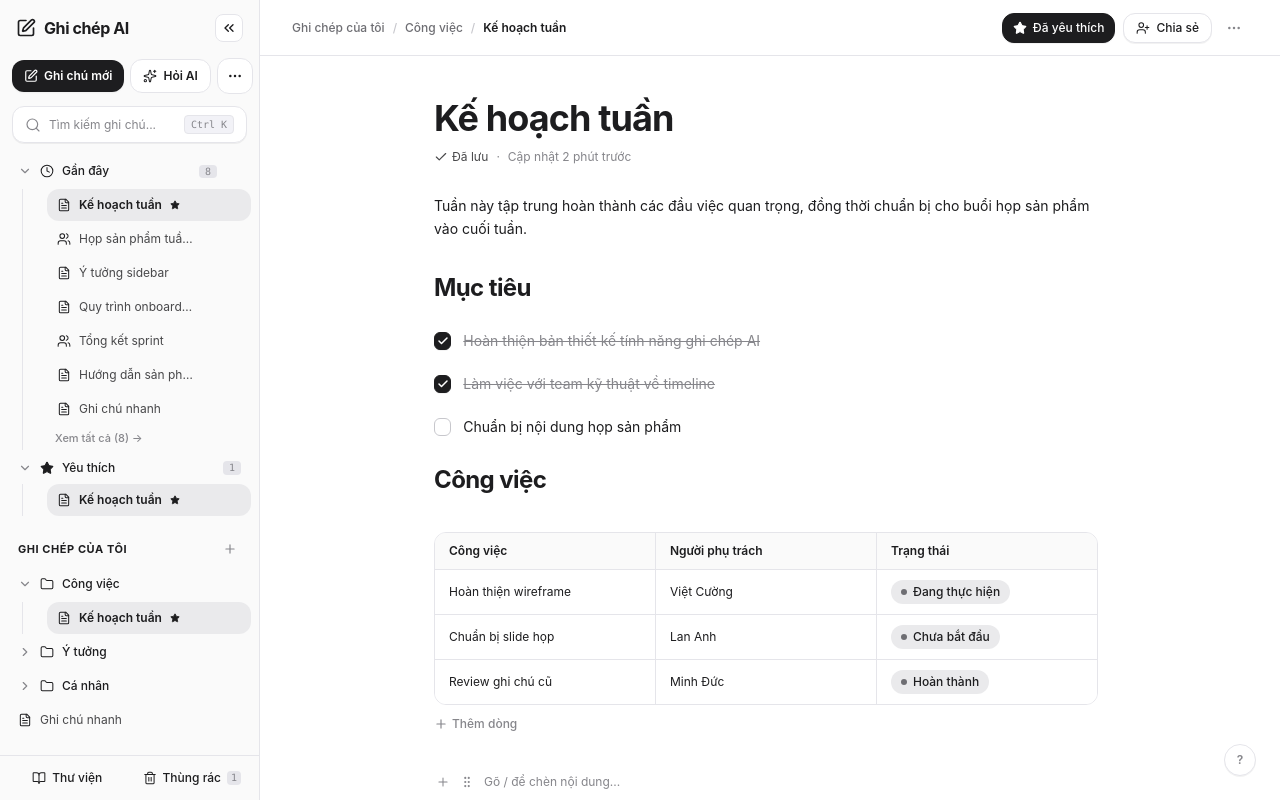
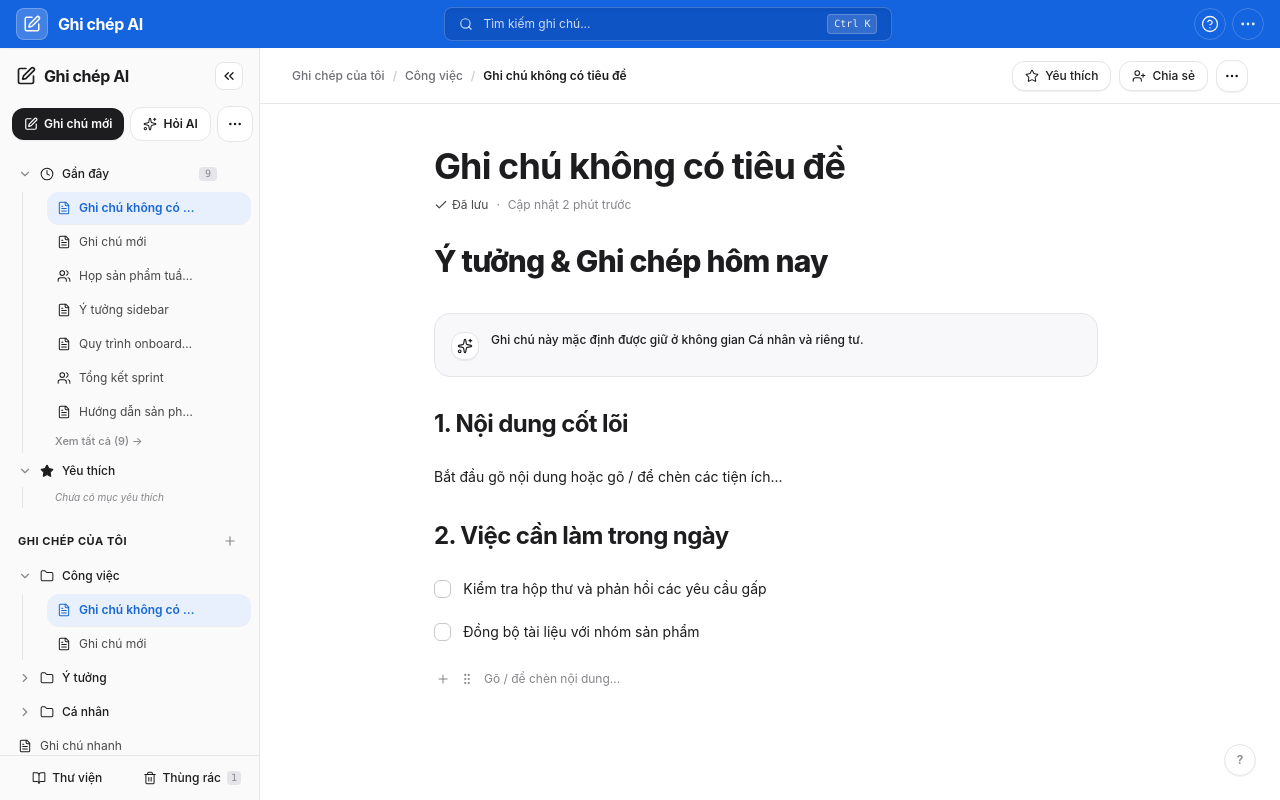
Before and after one commit to vietcuong2004/MISA-Note, a React (Vite) app: page / in a window 1280 px wide. Built offline with nearby package versions, Linux system fonts and the light colour scheme.

Commit message:
style: update UI theme and default document behavior
- Refresh UI with new header and active link styling
- Update default startup document to 'doc_untitled'
- Increment local storage keys for versioning
- Add default 'Untitled' note to initial mock data

```diff
--- a/src/App.tsx
+++ b/src/App.tsx
@@ -29,7 +29,7 @@ import { FolderModal } from './components/modals/FolderModal';
 import { MoveModal } from './components/modals/MoveModal';
 import { NewChatModal } from './components/modals/NewChatModal';
 import { SpotlightSearchModal } from './components/modals/SpotlightSearchModal';
-import { Clock, Star, FileText } from 'lucide-react';
+import { Clock, Star, FileText, SquarePen, Search, HelpCircle, MoreHorizontal } from 'lucide-react';
 
 export default function App() {
   const [documents, setDocuments] = useState<Document[]>([]);
@@ -84,8 +84,8 @@ export default function App() {
     setDocuments(storedDocs);
     setFolders(storedFlds);
 
-    // Default to 'doc_week_plan' if exists, else first document
-    const targetDoc = storedDocs.find((d) => d.id === 'doc_week_plan' && !d.isTrash) || storedDocs[0];
+    // Default to 'doc_untitled' if exists, else first document
+    const targetDoc = storedDocs.find((d) => d.id === 'doc_untitled' && !d.isTrash) || storedDocs.find((d) => d.id === 'doc_week_plan' && !d.isTrash) || storedDocs[0];
     if (targetDoc) {
       setViewState({ type: 'document', documentId: targetDoc.id });
     }
@@ -353,8 +353,58 @@ export default function App() {
       : null;
 
   return (
-    <div className="flex h-screen w-screen overflow-hidden bg-white text-[#1D1D1F] select-none font-sans">
-      {/* Sidebar matching screenshot */}
+    <div className="flex flex-col h-screen w-screen overflow-hidden bg-white text-[#1D1D1F] select-none font-sans">
+      {/* Full-width Top Header (Navbar) matching image_8502d593.png */}
+      <header className="h-12 bg-[#1463DF] px-4 flex items-center justify-between text-white shrink-0 z-30 select-none shadow-xs">
+        {/* Left: Brand Logo & Title */}
+        <div className="flex items-center gap-2.5">
+          <div className="w-8 h-8 rounded-lg bg-white/20 border border-white/25 flex items-center justify-center text-white shadow-2xs">
+            <SquarePen className="w-4.5 h-4.5 stroke-[2] text-white" />
+          </div>
+          <span className="text-white font-bold text-base tracking-tight">Ghi chép AI</span>
+        </div>
+
+        {/* Center: Search input */}
+        <div className="flex-1 max-w-md mx-4 sm:mx-8">
+          <button
+            type="button"
+            onClick={() => setIsSpotlightOpen(true)}
+            className="w-full flex items-center justify-between px-3.5 py-1.5 rounded-lg bg-[#0E51BF]/80 hover:bg-[#0E51BF] border border-white/20 text-white/90 text-xs transition-colors shadow-inner cursor-pointer"
+          >
+            <div className="flex items-center gap-2.5 min-w-0">
+              <Search className="w-3.5 h-3.5 text-white/75 shrink-0" />
+              <span className="text-white/80 text-xs truncate">Tìm kiếm ghi chú...</span>
+            </div>
+            <span className="text-[10px] font-mono px-1.5 py-0.5 rounded bg-white/15 text-white/90 border border-white/20 shrink-0">
+              Ctrl K
+            </span>
+          </button>
+        </div>
+
+        {/* Right: Help & More Options */}
+        <div className="flex items-center gap-1.5">
+          <button
+            type="button"
+            onClick={() => setIsSpotlightOpen(true)}
+            className="w-8 h-8 rounded-full border border-white/20 flex items-center justify-center text-white/90 hover:text-white hover:bg-white/15 transition-colors cursor-pointer"
+            title="Trợ giúp & Phím tắt"
+          >
+            <HelpCircle className="w-4.5 h-4.5 stroke-[1.75]" />
+          </button>
+          <button
+            type="button"
+            onClick={() => setIsSpotlightOpen(true)}
+            className="w-8 h-8 rounded-full border border-white/20 flex items-center justify-center text-white/90 hover:text-white hover:bg-white/15 transition-colors cursor-pointer"
+            title="Tùy chọn khác"
+          >
+            <MoreHorizontal className="w-4.5 h-4.5 stroke-[1.75]" />
+          </button>
+        </div>
+      </header>
+
+      {/* Main Workspace below header */}
+      <div className="flex-1 flex overflow-hidden relative">
+        {/* Sidebar matching screenshot */}
       <Sidebar
         documents={documents}
         folders={folders}
@@ -526,6 +576,7 @@ export default function App() {
           />
         )}
       </main>
+      </div>
 
       {/* Spotlight Search & Command Palette (Ctrl+K) */}
       <SpotlightSearchModal
--- a/src/components/editor/BlockEditor.tsx
+++ b/src/components/editor/BlockEditor.tsx
@@ -340,19 +340,19 @@ export const BlockEditor: React.FC<BlockEditorProps> = ({
               onToggleFavorite(doc.id);
               setDoc((prev) => ({ ...prev, isFavorite: !prev.isFavorite }));
             }}
-            className={`flex items-center gap-1.5 px-2.5 py-1.5 rounded-xl text-xs font-medium border transition-colors ios-interactive shadow-2xs cursor-pointer ${
+            className={`flex items-center gap-1.5 px-3 py-1.5 rounded-xl text-xs font-medium border transition-colors ios-interactive shadow-2xs cursor-pointer ${
               doc.isFavorite
                 ? 'bg-[#1D1D1F] text-white border-[#1D1D1F]'
-                : 'bg-white border-[#E5E5EA] text-[#6E6E73] hover:text-[#1D1D1F] hover:bg-[#F2F2F7]'
+                : 'bg-white border-[#E5E5EA] text-[#1D1D1F] hover:bg-[#F2F2F7]'
             }`}
             title={doc.isFavorite ? 'Xóa khỏi Yêu thích' : 'Thêm vào yêu thích'}
           >
             <Star
               className={`w-3.5 h-3.5 stroke-[1.75] ${
-                doc.isFavorite ? 'fill-white text-white' : ''
+                doc.isFavorite ? 'fill-white text-white' : 'text-[#1D1D1F]'
               }`}
             />
-            <span className="hidden sm:inline">
+            <span>
               {doc.isFavorite ? 'Đã yêu thích' : 'Yêu thích'}
             </span>
           </button>
@@ -370,7 +370,7 @@ export const BlockEditor: React.FC<BlockEditorProps> = ({
           <div className="relative">
             <button
               onClick={() => setShowMoreMenu(!showMoreMenu)}
-              className="p-1.5 rounded-xl text-[#86868B] hover:text-[#1D1D1F] hover:bg-[#F2F2F7] transition-colors ios-interactive cursor-pointer"
+              className="w-8 h-8 rounded-xl border border-[#E5E5EA] bg-white hover:bg-[#F2F2F7] flex items-center justify-center text-[#1D1D1F] transition-colors ios-interactive shadow-2xs cursor-pointer"
               title="Tùy chọn khác"
             >
               <MoreHorizontal className="w-4 h-4 stroke-[1.75]" />
--- a/src/components/layout/Sidebar.tsx
+++ b/src/components/layout/Sidebar.tsx
@@ -370,17 +370,17 @@ export const Sidebar: React.FC<SidebarProps> = ({
           isRenaming ? 'cursor-text' : 'cursor-grab active:cursor-grabbing'
         } ${
           isActive
-            ? 'bg-[#EAEAEC] text-[#1D1D1F] font-semibold'
+            ? 'bg-[#E8F0FE] text-[#1967D2] font-semibold shadow-2xs'
             : 'hover:bg-[#EAEAEA] text-[#48484A]'
         } ${isDragging ? 'opacity-30 border border-dashed border-[#1D1D1F] bg-[#F2F2F7]' : ''}`}
       >
         <div className="flex items-center gap-2 min-w-0 flex-1">
           {doc.icon === '💬' || doc.tags?.includes('Đoạn chat') ? (
-            <MessageSquare className="w-3.5 h-3.5 stroke-[1.75] shrink-0 text-[#1D1D1F]" />
+            <MessageSquare className={`w-3.5 h-3.5 stroke-[1.75] shrink-0 ${isActive ? 'text-[#1967D2]' : 'text-[#1D1D1F]'}`} />
           ) : doc.type === 'meeting' ? (
-            <Users className="w-3.5 h-3.5 stroke-[1.75] shrink-0 text-[#1D1D1F]" />
+            <Users className={`w-3.5 h-3.5 stroke-[1.75] shrink-0 ${isActive ? 'text-[#1967D2]' : 'text-[#1D1D1F]'}`} />
           ) : (
-            <FileText className="w-3.5 h-3.5 stroke-[1.75] shrink-0 text-[#1D1D1F]" />
+            <FileText className={`w-3.5 h-3.5 stroke-[1.75] shrink-0 ${isActive ? 'text-[#1967D2]' : 'text-[#1D1D1F]'}`} />
           )}
           {isRenaming ? (
             <input
@@ -704,22 +704,6 @@ export const Sidebar: React.FC<SidebarProps> = ({
               </button>
             </div>
           )}
-        </div>
-
-        {/* Search bar matching screenshot: [🔍 Tìm kiếm ghi chú...   Ctrl K] */}
-        <div className="px-3 py-1">
-          <div
-            onClick={onOpenSpotlight}
-            className="flex items-center justify-between px-3 py-2 bg-white hover:bg-[#F2F2F7] border border-[#E5E5EA] rounded-xl cursor-pointer text-[#86868B] transition-all ios-interactive shadow-2xs"
-          >
-            <div className="flex items-center gap-2 min-w-0">
-              <Search className="w-4 h-4 stroke-[1.75] shrink-0 text-[#86868B]" />
-              <span className="text-xs truncate text-[#86868B]">Tìm kiếm ghi chú...</span>
-            </div>
-            <span className="text-[10px] font-mono px-1.5 py-0.5 rounded bg-[#F2F2F7] text-[#86868B] border border-[#E5E5EA] shrink-0">
-              Ctrl K
-            </span>
-          </div>
         </div>
 
         {/* Smart Sections: Gần đây & Yêu thích */}
--- a/src/data/mockData.ts
+++ b/src/data/mockData.ts
@@ -72,8 +72,70 @@ const NOW = Date.now();
 
 export const INITIAL_DOCUMENTS: Document[] = [
   {
+    id: 'doc_untitled',
+    title: 'Ghi chú không có tiêu đề',
+    icon: '📄',
+    space: 'personal',
+    folderId: 'fld_work',
+    type: 'note',
+    tags: ['Ghi chép', 'Ý tưởng', 'Công việc'],
+    permission: 'owner',
+    isPrivate: true,
+    author: {
+      id: 'usr_vc',
+      name: 'Việt Cường',
+      avatar: 'VC',
+      email: 'cuong.viet@congty.vn',
+      department: 'Sản phẩm',
+    },
+    isFavorite: false,
+    isTrash: false,
+    createdAt: new Date(NOW - 24 * 60 * 60 * 1000).toISOString(),
+    updatedAt: new Date(NOW - 2 * 60 * 1000).toISOString(),
+    blocks: [
+      {
+        id: 'blk_u_01',
+        type: 'h1',
+        content: 'Ý tưởng & Ghi chép hôm nay',
+      },
+      {
+        id: 'blk_u_02',
+        type: 'callout',
+        content: 'Ghi chú này mặc định được giữ ở không gian Cá nhân và riêng tư.',
+        properties: { calloutType: 'info' },
+      },
+      {
+        id: 'blk_u_03',
+        type: 'h2',
+        content: '1. Nội dung cốt lõi',
+      },
+      {
+        id: 'blk_u_04',
+        type: 'paragraph',
+        content: 'Bắt đầu gõ nội dung hoặc gõ / để chèn các tiện ích...',
+      },
+      {
+        id: 'blk_u_05',
+        type: 'h2',
+        content: '2. Việc cần làm trong ngày',
+      },
+      {
+        id: 'blk_u_06',
+        type: 'checklist',
+        content: 'Kiểm tra hộp thư và phản hồi các yêu cầu gấp',
+        properties: { checked: false },
+      },
+      {
+        id: 'blk_u_07',
+        type: 'checklist',
+        content: 'Đồng bộ tài liệu với nhóm sản phẩm',
+        properties: { checked: false },
+      },
+    ],
+  },
+  {
     id: 'doc_week_plan',
-    title: 'Kế hoạch tuần',
+    title: 'Ghi chú mới',
     icon: '📄',
     space: 'personal',
     folderId: 'fld_work',
@@ -88,7 +150,7 @@ export const INITIAL_DOCUMENTS: Document[] = [
       email: 'cuong.viet@congty.vn',
       department: 'Sản phẩm',
     },
-    isFavorite: true,
+    isFavorite: false,
     isTrash: false,
     createdAt: new Date(NOW - 24 * 60 * 60 * 1000).toISOString(),
     updatedAt: new Date(NOW - 14 * 60 * 1000).toISOString(),
--- a/src/utils/storage.ts
+++ b/src/utils/storage.ts
@@ -2,9 +2,9 @@ import { Document, Folder, SpaceType } from '../types';
 import { INITIAL_DOCUMENTS, INITIAL_FOLDERS } from '../data/mockData';
 
 const STORAGE_KEYS = {
-  DOCUMENTS: 'ghi_chu_noi_bo_documents_v5',
-  FOLDERS: 'ghi_chu_noi_bo_folders_v5',
-  CURRENT_USER_ROLE: 'ghi_chu_noi_bo_user_role_v5',
+  DOCUMENTS: 'ghi_chu_noi_bo_documents_v6',
+  FOLDERS: 'ghi_chu_noi_bo_folders_v6',
+  CURRENT_USER_ROLE: 'ghi_chu_noi_bo_user_role_v6',
 };
 
 export const getStoredDocuments = (): Document[] => {
```
Also changed, not shown: .aistudio/artifacts/brain/cd483261-354d-4a9e-b7b2-7e76e88fe42d/.tempmediaStorage/media_1793960261811_842801e1.jpg (added), public/assets/aistudio/image_8502d593.png (added).
